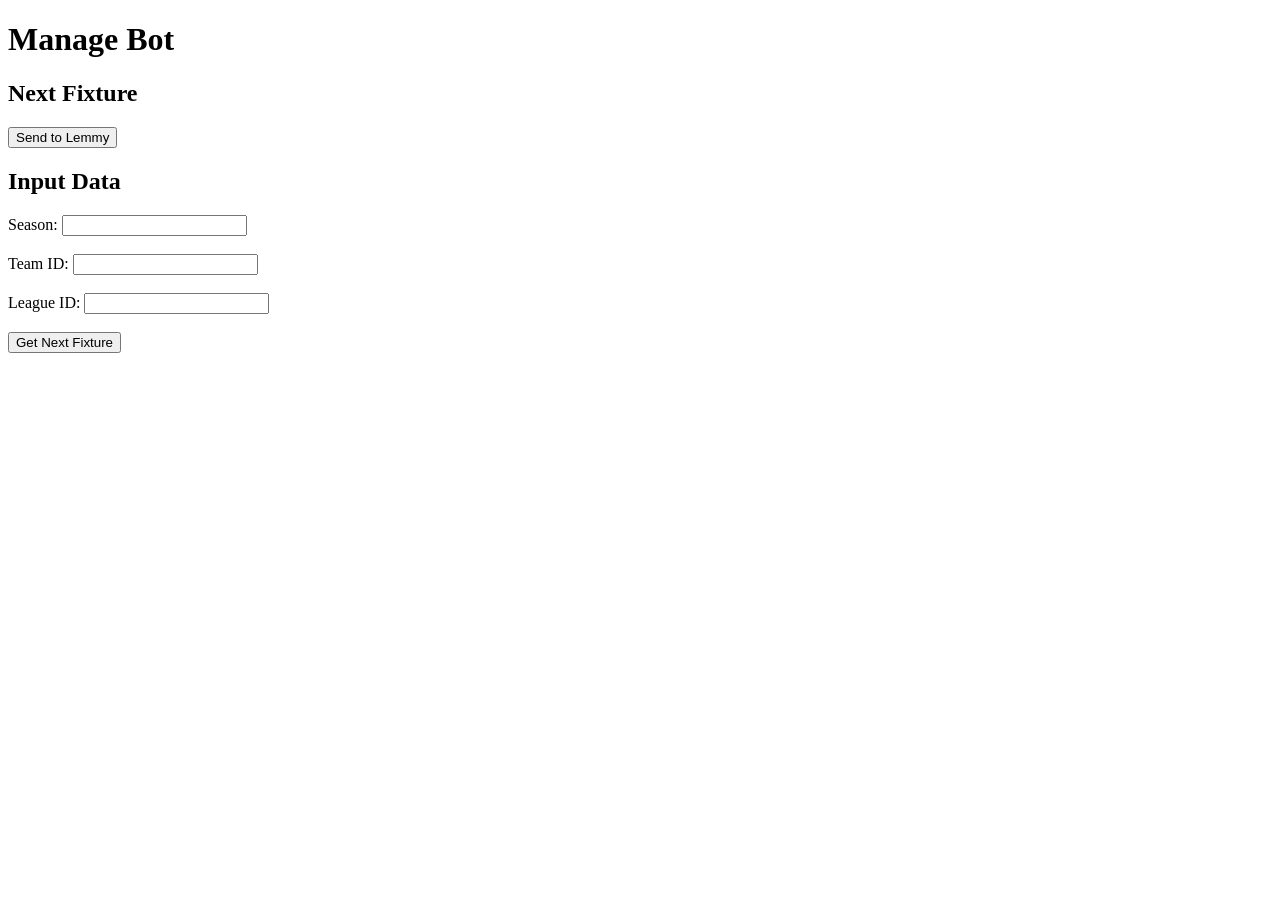
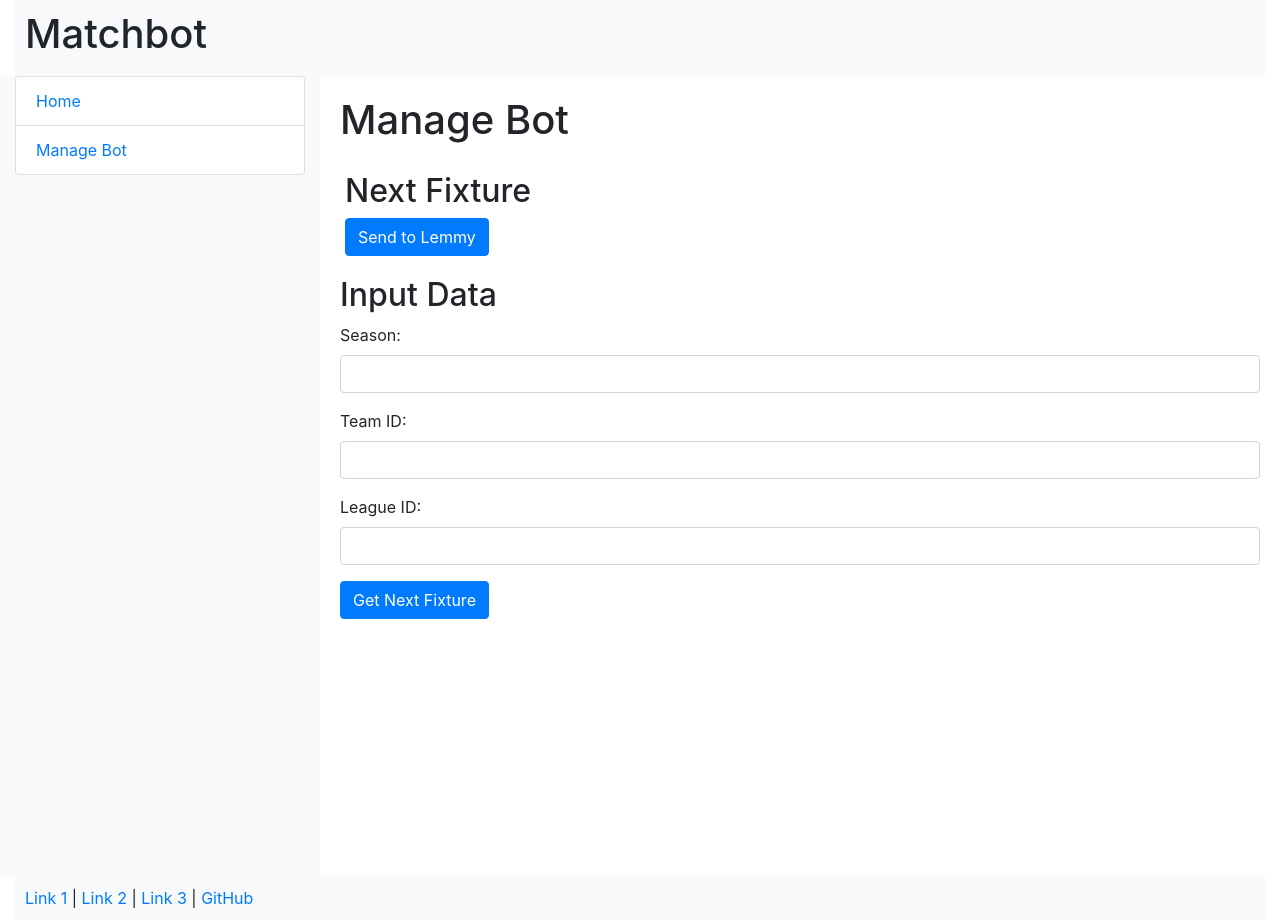
Before and after one commit to janschlatter/feddit-matchbot, a Flask app: page /manage_bot in a window 1280 px wide. Before the commit the page ends 353 px from the top, so only its background shows below. Run offline with Flask 3, Linux system fonts and the light colour scheme; parts of the project's set-up code (start-up, migrations or seed data) failed here and were passed over; some libraries are stand-ins or nearby versions.

Commit message:
CHG: Implemented Bootstrap styling, Sidebar

```diff
--- /dev/null
+++ b/templates/base.html
@@ -0,0 +1,34 @@
+<!DOCTYPE html>
+<html>
+<head>
+    <title>{% block title %}{% endblock %}</title>
+    <link rel="stylesheet" href="https://stackpath.bootstrapcdn.com/bootstrap/4.5.2/css/bootstrap.min.css">
+    <link rel="stylesheet" href="{{ url_for('static', filename='css/styles.css') }}">
+</head>
+<body>
+    <div class="container-fluid">
+        <div class="header">
+            <h1>Matchbot</h1>
+            <a href="#" class="btn btn-link"><i class="fa fa-cog"></i></a>
+        </div>
+        <div class="row">
+            <div id="sidebar" class="col-md-3 bg-light">
+                <!-- Sidebar content goes here -->
+                <ul class="list-group">
+                    <li class="list-group-item"><a href="/">Home</a></li>
+                    <li class="list-group-item"><a href="/manage_bot">Manage Bot</a></li>
+                    <!-- Add more sidebar links as needed -->
+                </ul>
+            </div>
+            <div id="content" class="col-md-9">
+                {% block content %}
+                {% endblock %}
+            </div>
+        </div>
+        <div class="footer">
+            <a href="#">Link 1</a> | <a href="#">Link 2</a> | <a href="#">Link 3</a> | <a href="https://github.com">GitHub</a>
+        </div>
+    </div>
+    <script src="https://stackpath.bootstrapcdn.com/bootstrap/4.5.2/js/bootstrap.min.js"></script>
+</body>
+</html>
--- /dev/null
+++ b/templates/css/styles.css
@@ -0,0 +1,27 @@
+/* styles.css */
+
+/* Header styles */
+.header {
+    display: flex;
+    justify-content: space-between;
+    align-items: center;
+    padding: 10px;
+    background-color: #f8f9fa;
+}
+
+/* Sidebar styles */
+#sidebar {
+    height: 100vh;
+    overflow-y: auto;
+}
+
+/* Content styles */
+#content {
+    padding: 20px;
+}
+
+/* Footer styles */
+.footer {
+    padding: 10px;
+    background-color: #f8f9fa;
+}
--- a/templates/managebot.html
+++ b/templates/managebot.html
@@ -1,13 +1,16 @@
-<!DOCTYPE html>
-<html>
-<head>
-    <title>Manage Bot</title>
-</head>
-<body>
+{% extends "base.html" %}
+
+{% block title %}Manage Bot{% endblock %}
+
+{% block content %}
     <h1>Manage Bot</h1>
-    <h2>Next Fixture</h2>
-    <div id="next-fixture"></div>
-    <button onclick="sendToLemmy()">Send to Lemmy</button>
+    <div class="row">
+        <div id="content" class="col-md-9">
+            <h2>Next Fixture</h2>
+            <div id="next-fixture"></div>
+            <button onclick="sendToLemmy()" class="btn btn-primary">Send to Lemmy</button>
+        </div>
+    </div>
 
     <script>
         function sendToLemmy() {
@@ -53,12 +56,17 @@
     </script>
 
     <h2>Input Data</h2>
-    <label for="season">Season:</label>
-    <input type="text" id="season" name="season" required><br><br>
-    <label for="team-id">Team ID:</label>
-    <input type="text" id="team-id" name="team-id" required><br><br>
-    <label for="league-id">League ID:</label>
-    <input type="text" id="league-id" name="league-id" required><br><br>
-    <button onclick="getNextFixture()">Get Next Fixture</button>
-</body>
-</html>
+    <div class="form-group">
+        <label for="season">Season:</label>
+        <input type="text" id="season" name="season" class="form-control" required>
+    </div>
+    <div class="form-group">
+        <label for="team-id">Team ID:</label>
+        <input type="text" id="team-id" name="team-id" class="form-control" required>
+    </div>
+    <div class="form-group">
+        <label for="league-id">League ID:</label>
+        <input type="text" id="league-id" name="league-id" class="form-control" required>
+    </div>
+    <button onclick="getNextFixture()" class="btn btn-primary">Get Next Fixture</button>
+{% endblock %}
```
